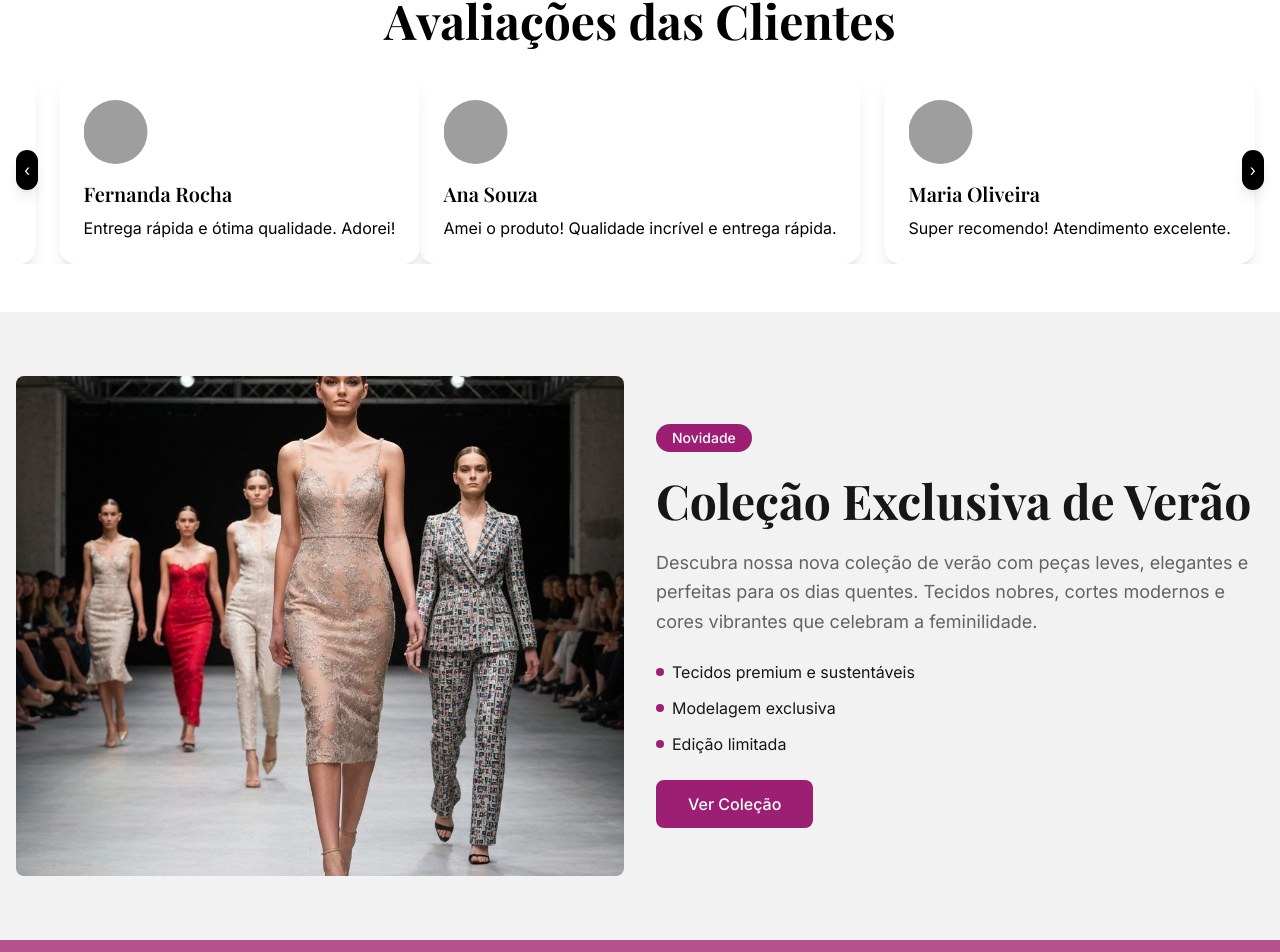
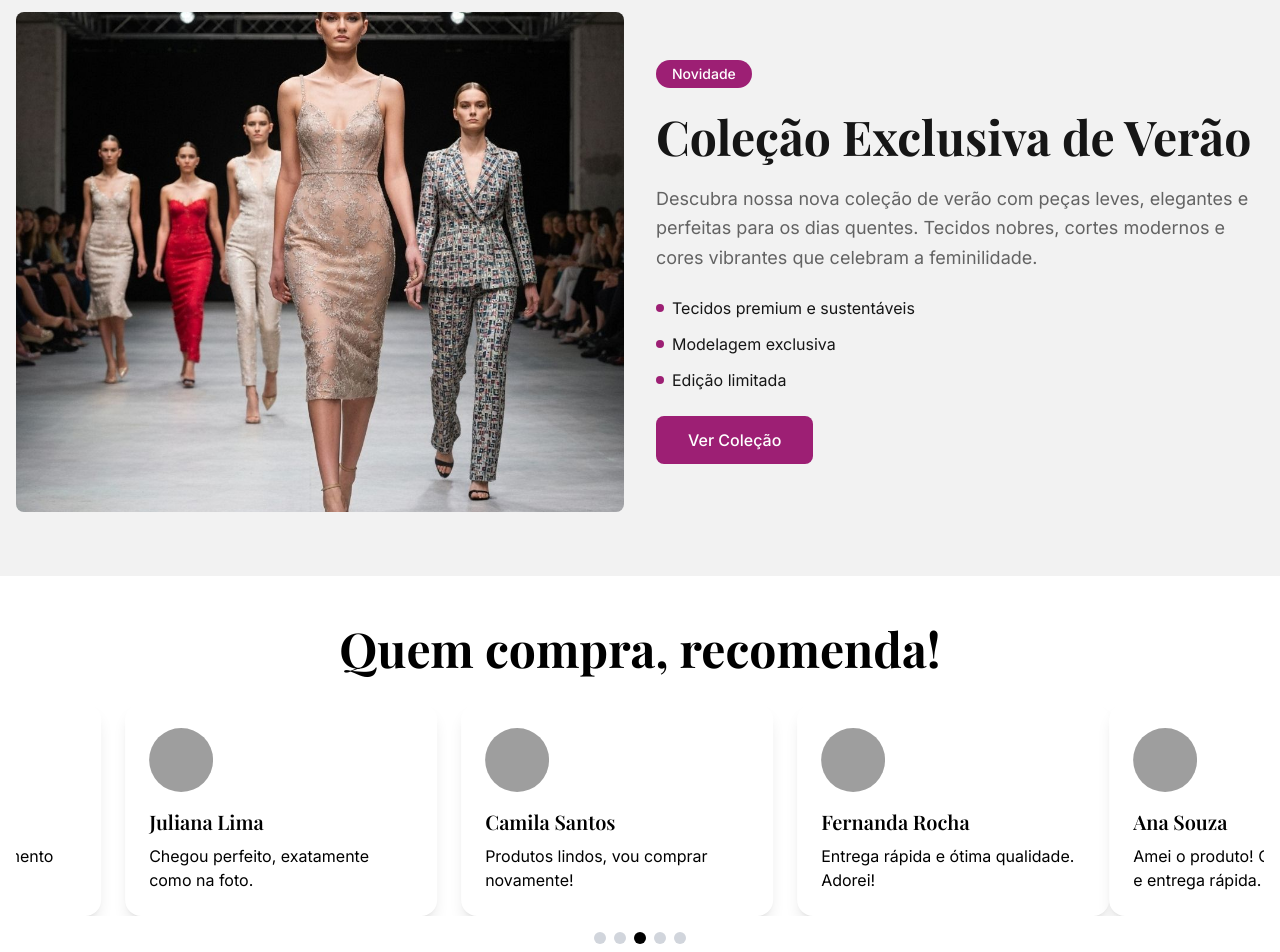
Before and after one commit to kaike-sousa/closetvihamaral, a Next.js app: page / in a window 1280 px wide. Shown: the part 2086-3038 px from the top of the page. Built offline with nearby package versions, Linux system fonts and the light colour scheme; grey boxes are pictures that could not be loaded; a web font is replaced by a local one.

Commit message:
Altendando titulo dos reviews, e ordem da página

```diff
--- a/app/page.tsx
+++ b/app/page.tsx
@@ -17,8 +17,8 @@ export default function Home() {
         <InfoSection />
         <CategoryBubbles />
         <ProductGrid />
+        <NewArrivals />
         <Reviews />
-        <NewArrivals />
         <Newsletter />
       </main>
       <Footer />
--- a/components/product-grid.tsx
+++ b/components/product-grid.tsx
@@ -18,7 +18,7 @@ const products: Product[] = [
 
 export function ProductGrid() {
   return (
-    <section id="loja" className="py-16 bg-background">
+    <section id="loja" className="py-16 bg-white">
       <div className="container mx-auto px-4">
         {/* Título */}
         <div className="text-center mb-12">
--- a/components/reviews.tsx
+++ b/components/reviews.tsx
@@ -1,65 +1,73 @@
     "use client"
 
-    import React, { useCallback } from "react"
+    import { useEffect, useState, useCallback } from "react"
     import useEmblaCarousel from "embla-carousel-react"
 
     const reviews = [
-    {
-        id: 1,
-        name: "Ana Souza",
-        image: "/reviews/review1.jpg",
-        text: "Amei o produto! Qualidade incrível e entrega rápida."
-    },
-    {
-        id: 2,
-        name: "Maria Oliveira",
-        image: "/reviews/review2.jpg",
-        text: "Super recomendo! Atendimento excelente."
-    },
-    {
-        id: 3,
-        name: "Juliana Lima",
-        image: "/reviews/review3.jpg",
-        text: "Chegou perfeito, exatamente como na foto."
-    },
-    {
-        id: 4,
-        name: "Camila Santos",
-        image: "/reviews/review4.jpg",
-        text: "Produtos lindos, vou comprar novamente!"
-    },
-    {
-        id: 5,
-        name: "Fernanda Rocha",
-        image: "/reviews/review5.jpg",
-        text: "Entrega rápida e ótima qualidade. Adorei!"
-    },
+    { id: 1, name: "Ana Souza", image: "/reviews/review1.jpg", text: "Amei o produto! Qualidade incrível e entrega rápida." },
+    { id: 2, name: "Maria Oliveira", image: "/reviews/review2.jpg", text: "Super recomendo! Atendimento excelente." },
+    { id: 3, name: "Juliana Lima", image: "/reviews/review3.jpg", text: "Chegou perfeito, exatamente como na foto." },
+    { id: 4, name: "Camila Santos", image: "/reviews/review4.jpg", text: "Produtos lindos, vou comprar novamente!" },
+    { id: 5, name: "Fernanda Rocha", image: "/reviews/review5.jpg", text: "Entrega rápida e ótima qualidade. Adorei!" },
     ]
 
     export function Reviews() {
-    const [viewportRef, embla] = useEmblaCarousel({
+    const [isMobile, setIsMobile] = useState(false)
+    const [emblaRef, emblaApi] = useEmblaCarousel({
         loop: true,
-        align: "center",
-        skipSnaps: false
+        align: "start",
+        slidesToScroll: 1,
+        containScroll: "trimSnaps",
     })
 
-    const scrollPrev = useCallback(() => embla?.scrollPrev(), [embla])
-    const scrollNext = useCallback(() => embla?.scrollNext(), [embla])
+    const [selectedIndex, setSelectedIndex] = useState(0)
+    const [scrollSnaps, setScrollSnaps] = useState<number[]>([])
+
+    // Detecta tamanho da tela
+    useEffect(() => {
+        const handleResize = () => setIsMobile(window.innerWidth < 1024)
+        handleResize()
+        window.addEventListener("resize", handleResize)
+        return () => window.removeEventListener("resize", handleResize)
+    }, [])
+
+    // Atualiza bolinhas
+    useEffect(() => {
+        if (!emblaApi) return
+        setScrollSnaps(emblaApi.scrollSnapList())
+        const onSelect = () => setSelectedIndex(emblaApi.selectedScrollSnap())
+        emblaApi.on("select", onSelect)
+        return () => emblaApi.off("select", onSelect)
+    }, [emblaApi])
+
+    // Autoplay
+    const autoplay = useCallback(() => {
+        if (!emblaApi) return
+        const interval = setInterval(() => emblaApi.scrollNext(), 3000)
+        return () => clearInterval(interval)
+    }, [emblaApi])
+
+    useEffect(() => {
+        const stop = autoplay()
+        return () => stop && stop()
+    }, [autoplay])
 
     return (
         <section className="py-12 bg-white">
         <div className="max-w-7xl mx-auto px-4">
             <h2 className="font-serif text-4xl md:text-5xl font-bold text-center mb-8 text-black">
-            Avaliações das Clientes
+            Quem compra, recomenda!
             </h2>
 
-            <div className="relative">
-            <div ref={viewportRef} className="overflow-hidden">
+            <div ref={emblaRef} className="overflow-hidden">
             <div className="flex gap-6">
                 {reviews.map((review) => (
                 <div
                     key={review.id}
-                    className="min-w-[250px] md:min-w-[300px] bg-white p-6 rounded-2xl shadow-lg flex-shrink-0"
+                    className="flex-none bg-white p-6 rounded-2xl shadow-lg flex-shrink-0"
+                    style={{
+                    flexBasis: isMobile ? "50%" : "25%", // 2 por vez mobile, 4 desktop
+                    }}
                 >
                     <img
                     src={review.image}
@@ -75,21 +83,17 @@
             </div>
             </div>
 
-            {/* Botões */}
+            {/* Bolinhas de navegação */}
+            <div className="flex gap-2 mt-4 justify-center">
+            {scrollSnaps.map((_, index) => (
                 <button
-                onClick={scrollPrev}
-                className="absolute top-1/2 left-0 -translate-y-1/2 p-2 rounded-full shadow-lg transition"
-                style={{ backgroundColor: "#000", color: "#fff" }}
-            >
-                ‹
-            </button>
-            <button
-                onClick={scrollNext}
-                className="absolute top-1/2 right-0 -translate-y-1/2 p-2 rounded-full shadow-lg transition"
-                style={{ backgroundColor: "#000", color: "#fff" }}
-            >
-                ›
-            </button>
+                key={index}
+                className={`w-3 h-3 rounded-full transition-colors ${
+                    index === selectedIndex ? "bg-black" : "bg-gray-300"
+                }`}
+                onClick={() => emblaApi?.scrollTo(index)}
+                />
+            ))}
             </div>
         </div>
         </section>
```
Lines whose indentation alone changed are shown as unchanged.
